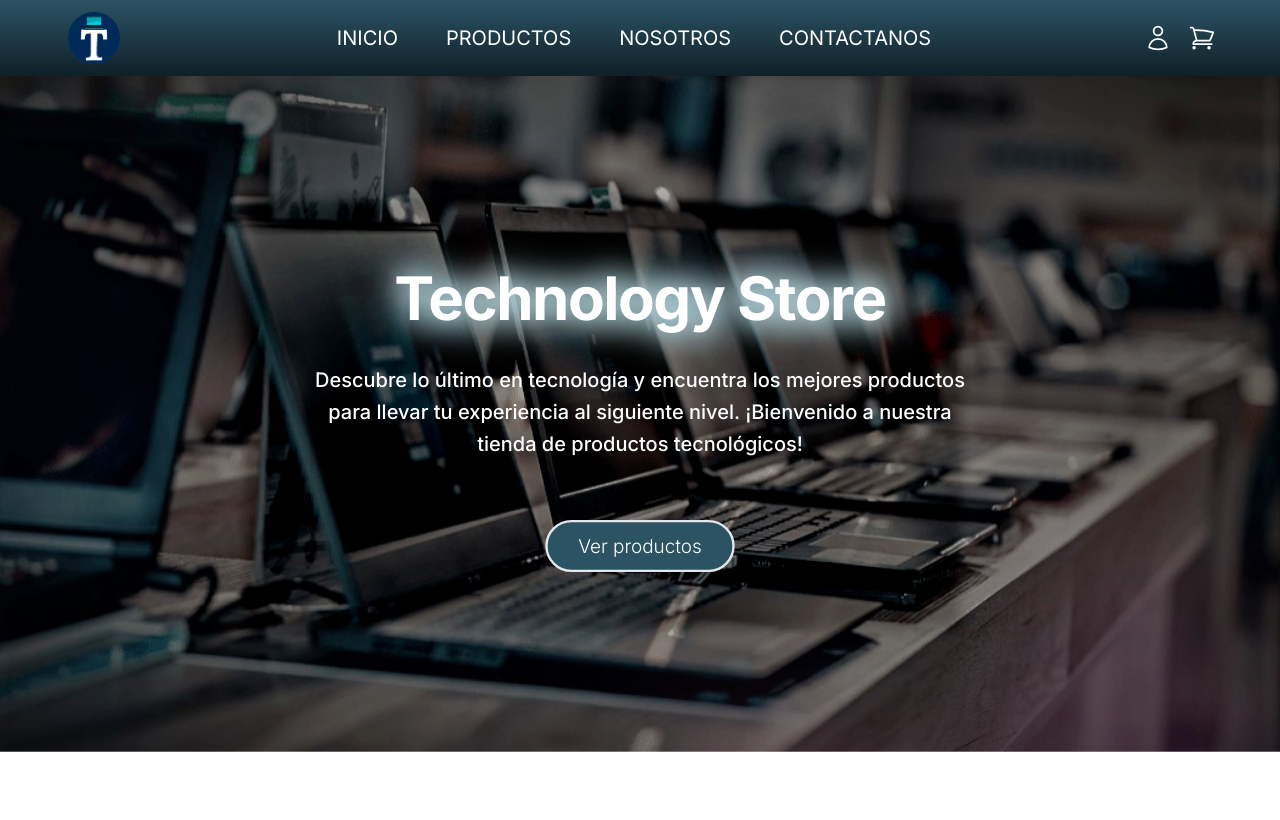
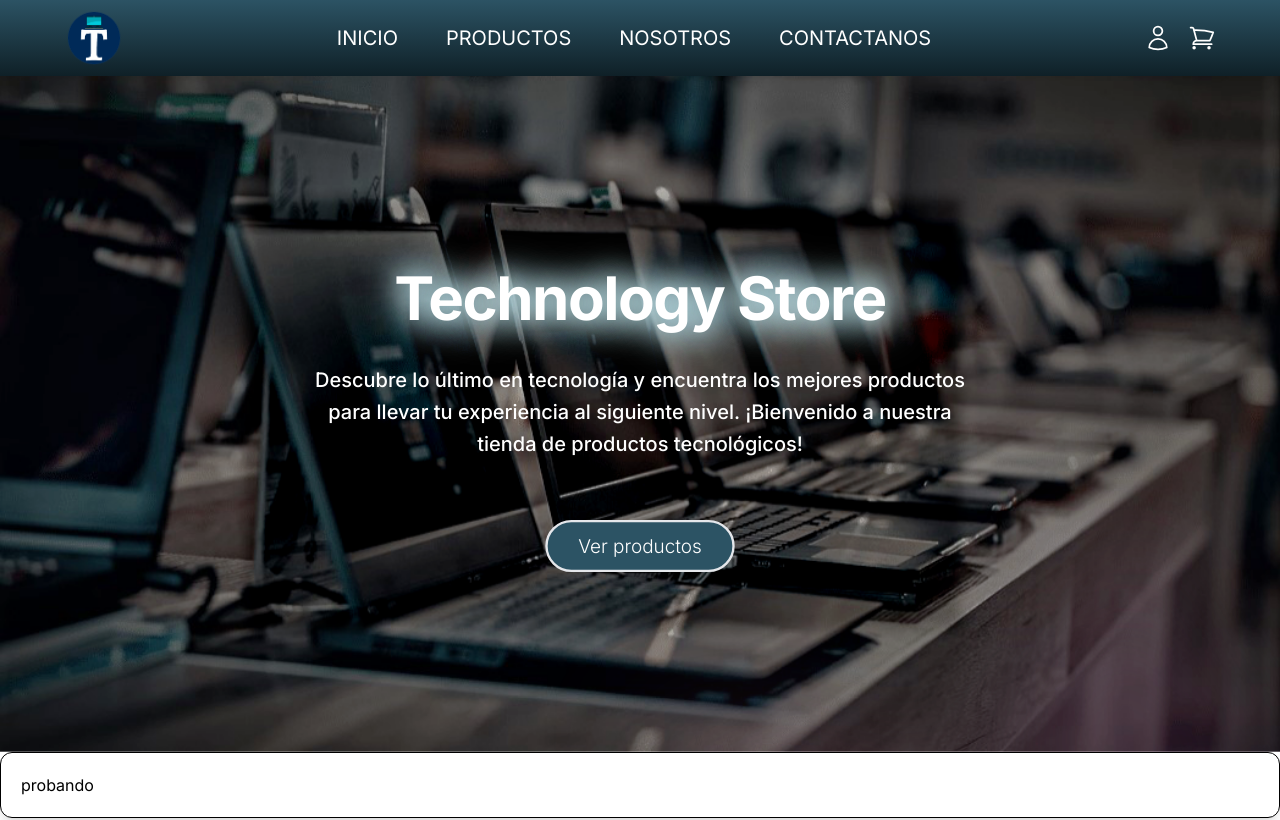
Before and after one commit to Davidmenq/ecommerce_CodiGO, a Next.js app: page / in a window 1280 px wide. Shown: the top 820 px of the page. Built offline with nearby package versions, Linux system fonts and the light colour scheme.

Commit message:
Creando archivo CardInstruction

```diff
--- a/src/app/page.tsx
+++ b/src/app/page.tsx
@@ -1,4 +1,5 @@
 import BtnForm from "@/components/BtnForm";
+import CardInstructivo from "@/components/CardInstructivo";
 import Hero from "@/components/Hero";
 import Maps from "@/components/Maps";
 import React from "react";
@@ -12,6 +13,7 @@ export default function Home() {
         rutaimg={"/imagenes/Hero8.png"}
         button={<BtnForm label="Ver productos" labelColor="white" />}
       />
+      <CardInstructivo/>
     </main>
   );
 }
--- /dev/null
+++ b/src/components/CardInstructivo.tsx
@@ -0,0 +1,13 @@
+import React from 'react'
+
+const CardInstructivo = () => {
+  return (
+    <div className='border border-black shadow-lg rounded-xl p-5'>
+        <div className='border-blac'>
+            probando
+        </div>
+    </div>
+  )
+}
+
+export default CardInstructivo
```
